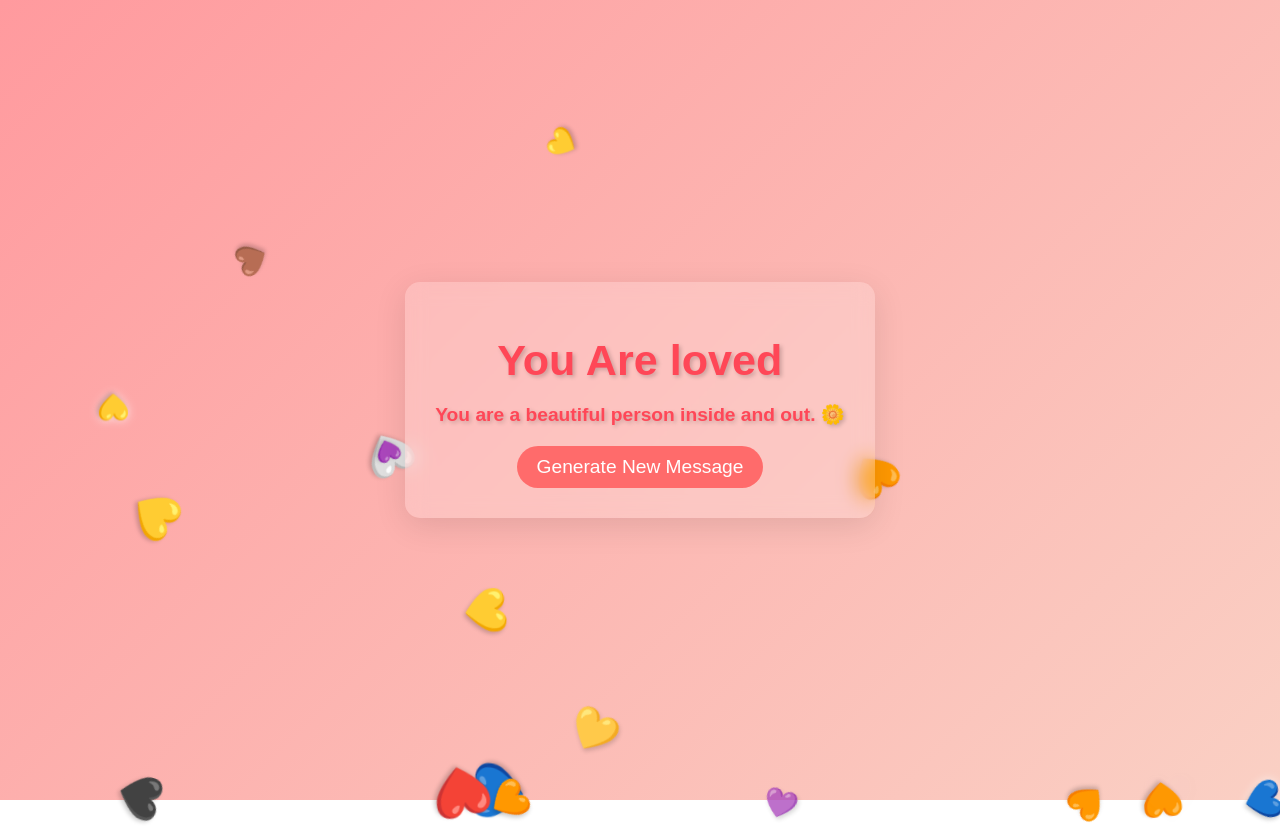
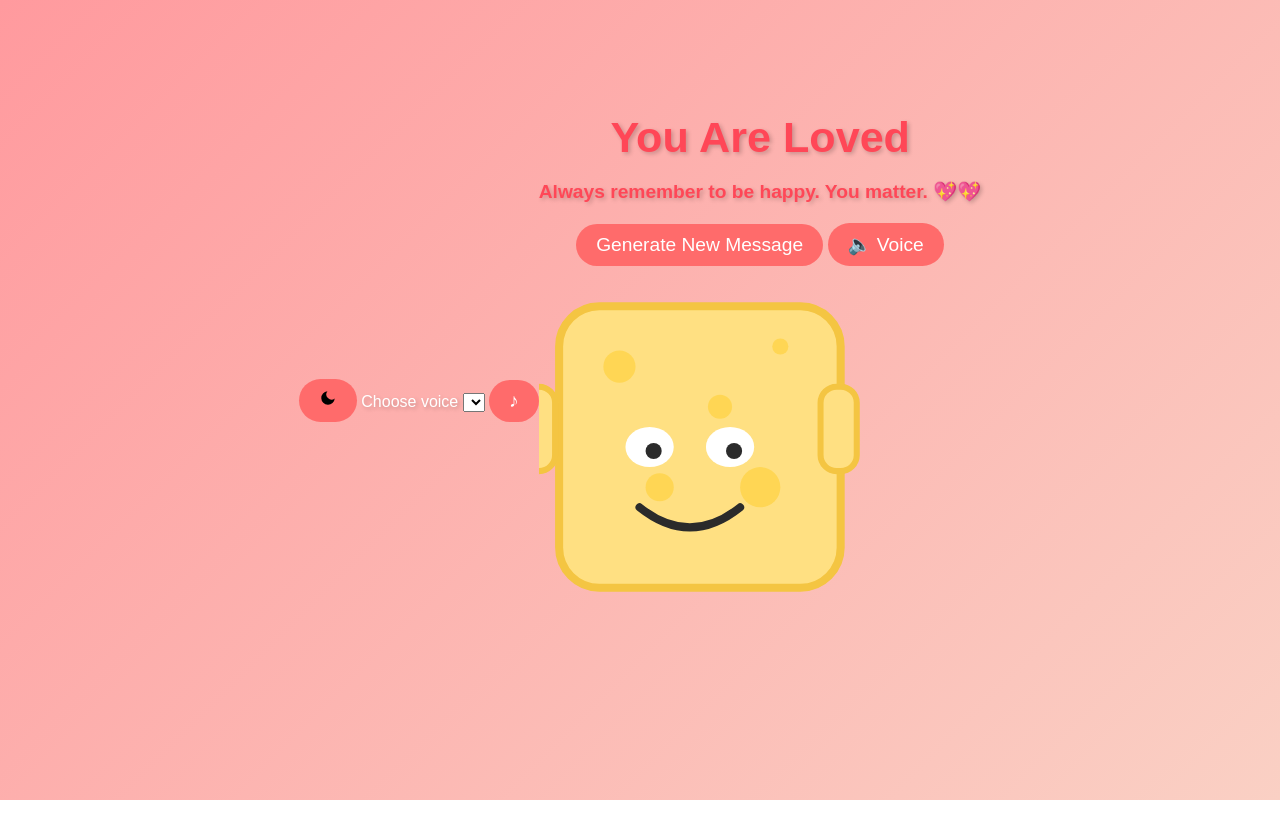
Before and after one commit to Eduh-1/SelfLove-HQ, a plain HTML site: page index.html in a window 1280 px wide. After the commit the page ends 800 px from the top, so only its background shows below. Drawn offline with nearby package versions, Linux system fonts and the light colour scheme.

Commit message:
Refactor index.html for improved structure and accessibility
Updated HTML structure with new elements and attributes, including a header for controls and improved accessibility features.

```diff
--- a/index.html
+++ b/index.html
@@ -1,28 +1,77 @@
 <!DOCTYPE html>
 <html lang="en">
 <head>
-    <!-- Google tag (gtag.js) -->
-<script async src="https://www.googletagmanager.com/gtag/js?id=G-MCCH7L3T2N"></script>
-<script>
-  window.dataLayer = window.dataLayer || [];
-  function gtag(){dataLayer.push(arguments);}
-  gtag('js', new Date());
-
-  gtag('config', 'G-MCCH7L3T2N');
- </script>
-    <meta charset="UTF-8">
-    <meta name="viewport" content="width=device-width, initial-scale=1.0">
-    <title>You Are Loved</title>
-    <link rel="stylesheet" href="style.css">
+  <meta charset="utf-8" />
+  <meta name="viewport" content="width=device-width,initial-scale=1" />
+  <title>You Are Loved</title>
+  <link rel="stylesheet" href="style.css" />
 </head>
 <body>
-    <div class="hearts"></div>
-    <div class="heart"></div>
-    <div class="cointainer">
-        <h1 id ="main-message">You Are loved</h1>
-        <p id ="dynamic-message">Always Remeber to be happy. You matter. 💖💖 </p>
-        <button id="change-message-button"> Generate New Message</button>
+  <div class="hearts-layer" aria-hidden="true"></div>
+
+  <header class="topbar" role="banner">
+    <!-- left: nothing; right: controls -->
+    <div class="top-controls" role="group" aria-label="Theme and audio controls">
+      <!-- theme toggle -->
+      <button id="theme-toggle" class="icon-btn theme-toggle" aria-label="Toggle night mode" title="Toggle night mode" aria-pressed="false">
+        <svg viewBox="0 0 24 24" width="18" height="18" aria-hidden="true"><path id="theme-icon" d="M21 12.79A9 9 0 1111.21 3 7 7 0 0021 12.79z"></path></svg>
+      </button>
+
+      <!-- voice select -->
+      <label for="voice-select" class="visually-hidden">Choose voice</label>
+      <select id="voice-select" class="voice-select" aria-label="Choose speech voice"></select>
+
+      <!-- music toggle -->
+      <button id="music-toggle" class="icon-btn" aria-label="Toggle ambient music" title="Toggle ambient music" aria-pressed="false">♪</button>
     </div>
-    <script src="script.js"></script>
+  </header>
+
+  <main class="stage" role="main">
+    <div class="container" id="card">
+      <h1 id="main-message">You Are Loved</h1>
+      <p id="dynamic-message" aria-live="polite" class="typed">Always remember to be happy. You matter. 💖💖</p>
+
+      <div class="controls">
+        <button id="change-message-button" class="primary">Generate New Message</button>
+        <button id="mute-voice" class="secondary" aria-pressed="false" title="Toggle voice">🔈 Voice</button>
+      </div>
+    </div>
+
+    <!-- Inline sponge vector (bottom-left). Arm elements separated for waving animation -->
+    <svg id="sponge-character" viewBox="0 0 220 220" aria-hidden="false" role="img" tabindex="0" aria-label="Friendly sponge">
+      <!-- main body -->
+      <g id="sponge-body">
+        <rect id="sponge-rect" x="10" y="20" width="140" height="140" rx="20" ry="20" fill="#FFE082" stroke="#F4C542" stroke-width="4"/>
+        <circle cx="40" cy="50" r="8" fill="#FFD54F" opacity="0.9"/>
+        <circle cx="90" cy="70" r="6" fill="#FFD54F" opacity="0.9"/>
+        <circle cx="120" cy="40" r="4" fill="#FFD54F" opacity="0.9"/>
+        <circle cx="60" cy="110" r="7" fill="#FFD54F" opacity="0.9"/>
+        <circle cx="110" cy="110" r="10" fill="#FFD54F" opacity="0.9"/>
+      </g>
+
+      <!-- eyes & smile -->
+      <g id="sponge-face">
+        <ellipse cx="55" cy="90" rx="12" ry="10" fill="#fff"/>
+        <ellipse cx="95" cy="90" rx="12" ry="10" fill="#fff"/>
+        <circle cx="57" cy="92" r="4" fill="#2b2b2b"/>
+        <circle cx="97" cy="92" r="4" fill="#2b2b2b"/>
+        <path id="sponge-smile" d="M50 120 Q75 140 100 120" stroke="#2b2b2b" stroke-width="4" fill="transparent" stroke-linecap="round"/>
+      </g>
+
+      <!-- left arm (static) -->
+      <g id="left-arm" transform="translate(-10,60)">
+        <rect x="0" y="0" width="18" height="42" rx="8" ry="8" fill="#FFE082" stroke="#F4C542" stroke-width="3"/>
+      </g>
+
+      <!-- right arm (this one waves) -->
+      <g id="right-arm" transform="translate(140,60)">
+        <rect id="right-arm-rect" x="0" y="0" width="18" height="42" rx="8" ry="8" fill="#FFE082" stroke="#F4C542" stroke-width="3"/>
+      </g>
+    </svg>
+  </main>
+
+  <!-- GSAP CDN (reliable CDNJS) -->
+  <script src="https://cdnjs.cloudflare.com/ajax/libs/gsap/3.12.5/gsap.min.js"></script>
+  <script src="script.js" defer></script>
 </body>
 </html>
```
